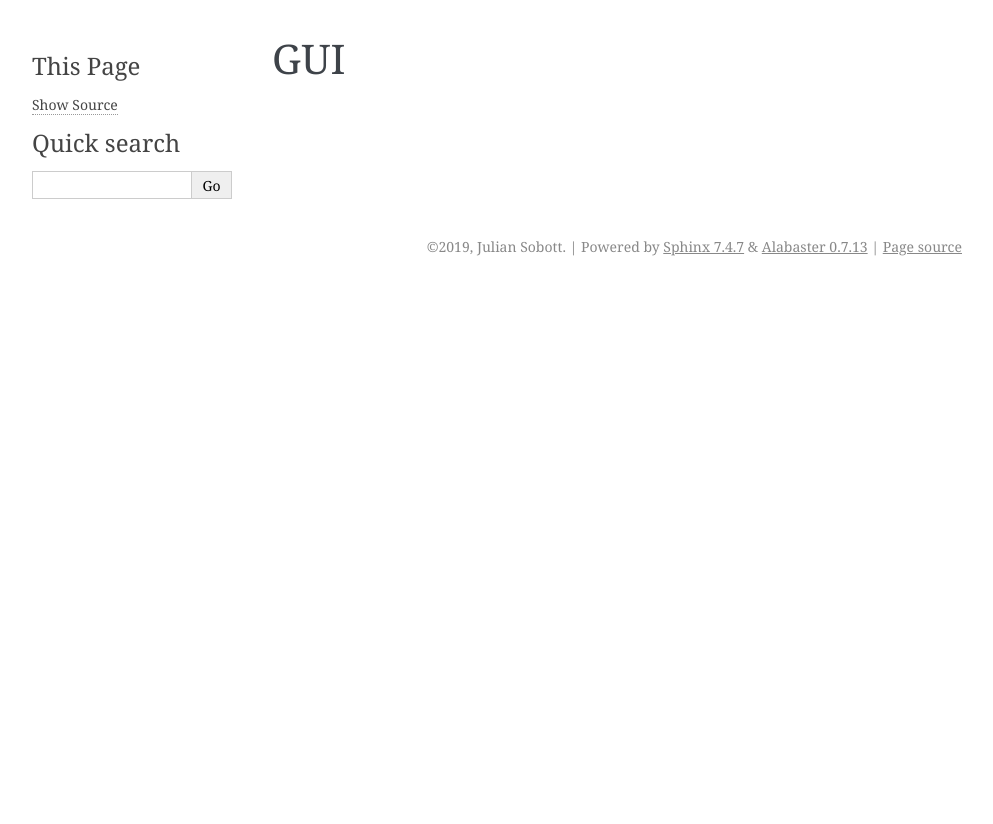
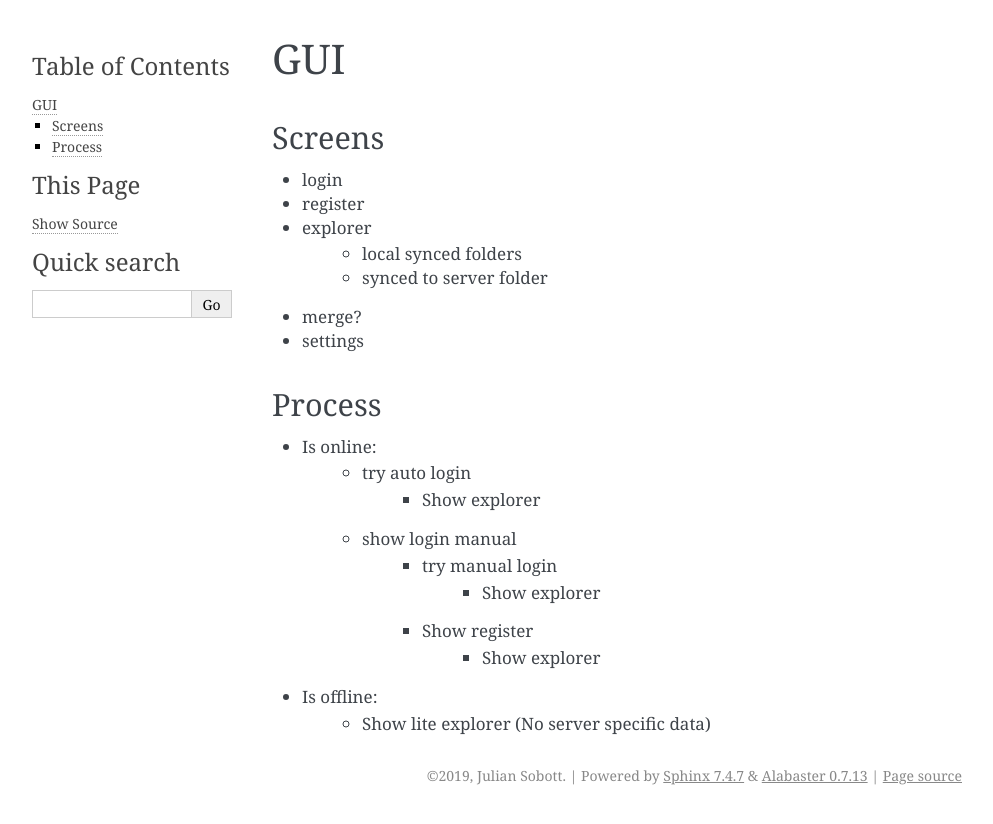
Before and after one commit to JulianSobott/OpenDrive, a Sphinx documentation site: the page built from docs/internal/gui.rst, in a window 1280 px wide. Shown: the top 824 px of the page, without its empty margins (148-1141 px from the left). Built offline with Sphinx 7.4.7, drawn with Linux system fonts in a browser that asks for light colours.

Commit message:
Start docs gui

```diff
--- a/docs/internal/gui.rst
+++ b/docs/internal/gui.rst
@@ -1,2 +1,28 @@
 GUI
 ========
+
+Screens
+----------
+
+- login
+- register
+- explorer
+    - local synced folders
+    - synced to server folder
+- merge?
+- settings
+
+
+Process
+--------
+
+- Is online:
+    - try auto login
+        - Show explorer
+    - show login manual
+        - try manual login
+            - Show explorer
+        - Show register
+            - Show explorer
+- Is offline:
+    - Show lite explorer (No server specific data)
```
